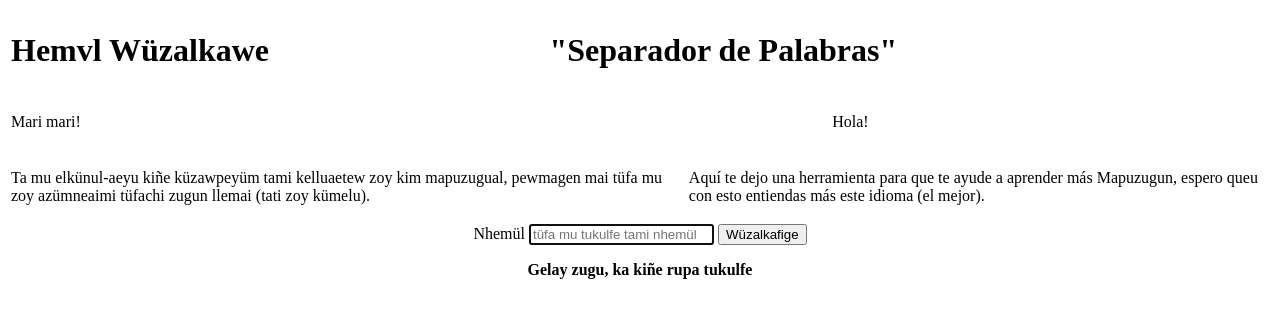
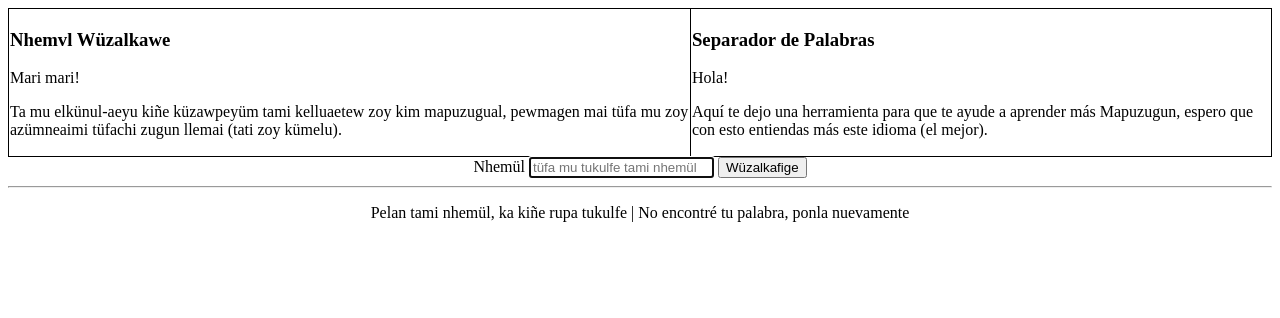
Before and after one commit to crahumadao/kaxvkaam, a Flask app: page /wvzalkafe in a window 1280 px wide. Shown: the top 318 px of the page. Run offline with Flask 2, Linux system fonts and the light colour scheme; parts of the project's set-up code (start-up, migrations or seed data) failed here and were passed over; some libraries are stand-ins or nearby versions.

Commit message:
tukulelgei aliwen az ka kaletuy tati index.html ka kaxvgekey ti wz ka ti xoyhemvl pegelgeam

```diff
--- a/app.py
+++ b/app.py
@@ -56,11 +56,10 @@ def pepikaam_hemvl(hemvl, mvlica):
 
         hemvlkawe = koyam.wirintuku_hemvl2()
         hemvlkawe =  [wirintukunVy[wirina[0]][1](h) for h in hemvlkawe]
-        print('asd')
-        print(hemvlkawe)
-        print('asd')
+        hemvlkawew = [h.split('-')[1:] for h in hemvlkawe]
         regexkawe = koyam.wirintuku_regex()
         wzkawe = koyam.wirintuku_wz()
+        wzkawe = [h.split('-')[1:] for h in wzkawe]
         aux = []
         aux2 = []
         for item in regexkawe:
@@ -79,17 +78,19 @@ def pepikaam_hemvl(hemvl, mvlica):
         # hemvlKoyam = re.sub(r'\t','    ',hemvlKoyam)
         xapvmal = []
         xipaalu['eypial'] = 'Femgechi wüzalkafiñ'
+        xipaalu['decir'] = 'Así lo separé'
 
         if len(hemvlkawe) > 0:
             for i in range(len(hemvlkawe)):
-                xapvmal.append((hemvlkawe[i], regexkawe[i],wzkawe[i]))
+                xapvmal.append((hemvlkawe[i], regexkawe[i],wzkawe[i],hemvlkawew[i]))
             xipaalu['hemvlkawe'] = xapvmal
 
 
     else:
         xipaalu = dict()
         xipaalu['vy'] = hemvl
-        xipaalu['eypial'] = 'Gelay zugu, ka kiñe rupa tukulfe'
+        xipaalu['eypial'] = 'Pelan tami nhemül, ka kiñe rupa tukulfe'
+        xipaalu['decir'] = 'No encontré tu palabra, ponla nuevamente'
     return xipaalu
 
 
--- /dev/null
+++ b/static/appscript.js
@@ -0,0 +1,3 @@
+window.onload = function() {
+  document.getElementById("hemvl").focus();
+};
--- /dev/null
+++ b/static/css/appstyles.css
@@ -0,0 +1,40 @@
+ul.tree li {
+    list-style-type: none;
+    position: relative;
+}
+
+ul.tree li ul {
+    display: none;
+}
+
+ul.tree li.open > ul {
+    display: block;
+}
+
+ul.tree li a {
+    color: black;
+    text-decoration: none;
+}
+
+ul.tree li a:before {
+    height: 1em;
+    padding:0 .1em;
+    font-size: .8em;
+    display: block;
+    position: absolute;
+    left: -1.3em;
+    top: .2em;
+}
+
+ul.tree li > a:not(:last-child):before {
+    content: '+';
+}
+
+ul.tree li.open > a:not(:last-child):before {
+    content: '-';
+}
+
+table, th, td {
+  border: 1px solid black;
+  border-collapse: collapse;
+}
--- a/templates/index.html
+++ b/templates/index.html
@@ -1,74 +1,71 @@
 <!DOCTYPE html>
 <html>
 <head>
-	<script src="https://ajax.googleapis.com/ajax/libs/jquery/3.2.1/jquery.min.js"></script>
+<style>
+.wiriam {
+  border: 1px solid black;
+  border-collapse: collapse;
+}
+</style>
 	<meta charset="UTF-8">
 	<title> Nhemül Wüzalkawe </title>
-    <link href="{{url_for('static',filename = 'css/bootstrap.min.css')}}">
+    <link rel= "stylesheet" type= "text/css" href= "{{ url_for('static',filename='css/appstyles.css') }}">
 </head>
-<script type="text/javascript">
-	window.onload = function() {
-  document.getElementById("hemvl").focus();
-};
-</script>
+<script src="{{ url_for('static',filename='appscript.js') }}"> </script>
 <body>
 
 	<table style="width:100%">
         <tr>
-            <td><h1> Hemvl Wüzalkawe</h1></td>
-            <td> <h1> "Separador de Palabras"</h1></td>
+            <td colspan="3">
+                <h3> Nhemvl Wüzalkawe</h3>
+                <p>Mari mari!<p>
+                <p>Ta mu elkünul-aeyu kiñe küzawpeyüm tami kelluaetew zoy kim mapuzugual, pewmagen mai tüfa mu zoy azümneaimi tüfachi zugun llemai (tati zoy kümelu).</p>
+            </td>
+            <td colspan="3">
+                <h3>Separador de Palabras</h3>
+                <p>Hola!<p>
+                <p> Aquí te dejo una herramienta para que te ayude a aprender más Mapuzugun, espero que con esto entiendas más este idioma (el mejor).</p>
+            </td>
         </tr>
     </table>
-
-	<table style="width:100%"><tr><td><p> Mari mari! <p></td><td><p> Hola! <p></td></tr></table>
-
-	<table style="width:100%"> <td><p> Ta mu elkünul-aeyu kiñe küzawpeyüm tami kelluaetew zoy kim mapuzugual, pewmagen mai tüfa mu zoy azümneaimi tüfachi zugun llemai (tati zoy kümelu).</p></td>
-	<td><p> Aquí te dejo una herramienta para que te ayude a aprender más Mapuzugun, espero queu con esto entiendas más este idioma (el mejor).</p></td></table>
-
-
     <div style='text-align: center'>
 	<form method="post" action="/wvzalkafe">
         <label for="hemvl" id="vhemvl"> Nhemül</label>
 	<input type="text" id="hemvl" name="hemvl" placeholder="tüfa mu tukulfe tami nhemül">
 	<input type="submit" value="Wüzalkafige">
 	</form>
-    <div>
+<hr>
 
-	<p><b>{{pegelam_hemvl['eypial']}}</b></p>
-	<h2>{{pegelam_hemvl['vy']}}</h2>
-    </div>
+	<p>{{pegelam_hemvl['eypial']}} | {{pegelam_hemvl['decir']}}</p>
 	{% if mvli == True %}
-	<table style="width:100%">
-            <tr>
-                <td>
-                    <h4>Wirintukugei</h4>
-                </td>
-
-                <td>
-                <h4>Está escrito en</h4>
-                </td>
-
-            </tr>
-            <tr>
-                <td><h3><b>{{pegelam_hemvl['wirintukun']}}</b> mu </h3></td>
-
-                <td><h3><b>{{pegelam_hemvl['wirintukun']}}</b>    </h3></td>
+    <h4><p><b>{{pegelam_hemvl['vy']}}</b></p></h4>
+    <h5><p>Wirintukugelu {{pegelam_hemvl['wirintukun']}} mu txokifiñ |Creo que  está escrito en {{pegelam_hemvl['wirintukun']}}</p></h5>
             </tr>
     </table>
 
+        {% for hemvl in pegelam_hemvl['hemvlkawe'] %}
+        <details>
+            <summary style="font-size: 25px">{{hemvl[0]}}</summary>
+                <table class="wiriam" style="width:100%">
+                    <tr class="wiriam">
+                        {% for xoyhemvl in hemvl[3] %}
+                            <th class="wiriam">{{xoyhemvl}}</th>
+                        {% endfor %}
+                    </tr>
+                    <tr class="wiriam">
+                        {% for xoyhemvl in hemvl[2] %}
+                            <td class="wiriam">{{xoyhemvl}}</td>
+                        {% endfor %}
+                    </tr>
 
-    <table>
-		{% for hemvl in pegelam_hemvl['hemvlkawe'] %}
-			<tr>{{hemvl[0]}}</tr>
-            <tr><p>{{hemvl[1]}}</p></tr>
-			<tr>{{hemvl[2]}}</tr>
-			</table>
-            </br>
-            </br>
-            </br>
+                </table>
+                <details>
+                    <summary>Expresion regular (Para computación)</p></summary>
+                    <p>{{hemvl[1]}}<p>
+                </details>
+        </details>
 		{% endfor %}
 	{% else %}
 	{% endif %}
-
 </body>
 </html>
```
